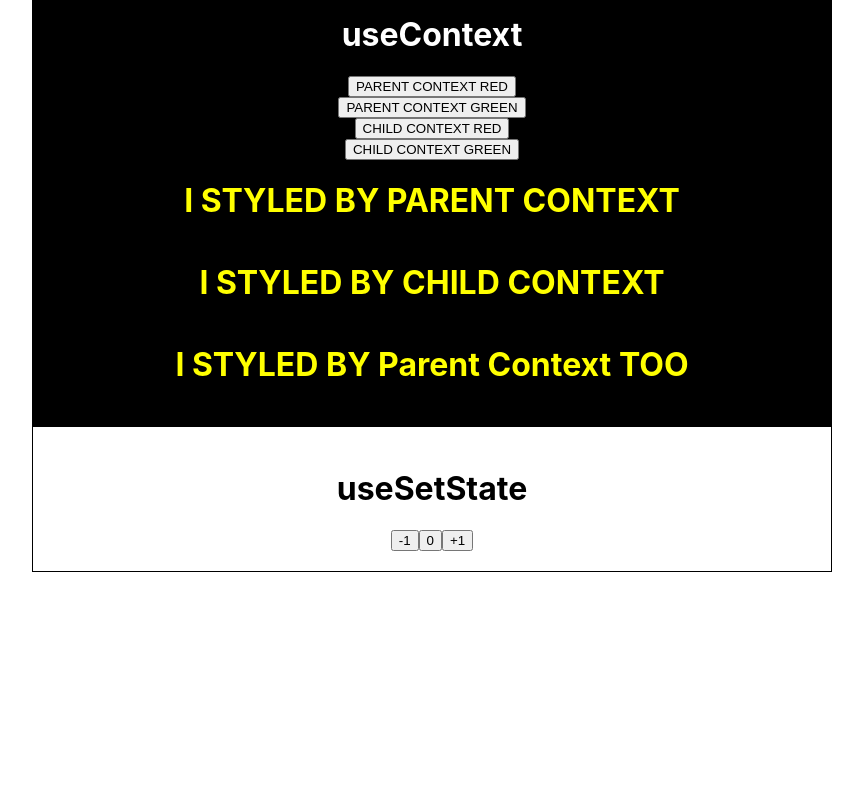
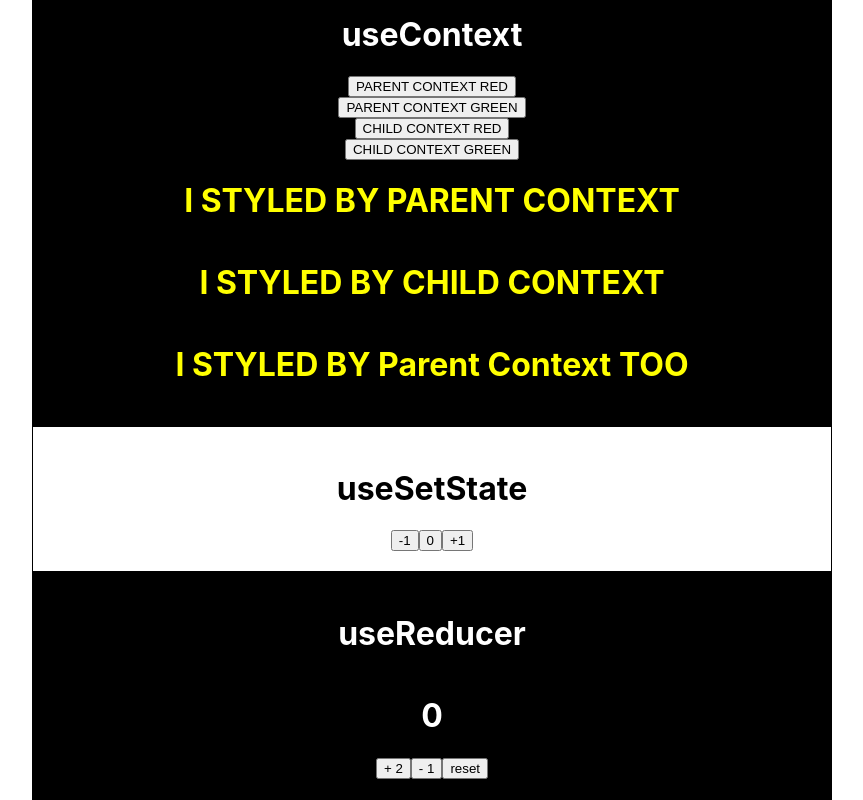
Before and after one commit to clumsyme/react-hooks-demo, a React (Create React App) app: page / in a window 1280 px wide. Shown: the part 796-1596 px from the top of the page, without its empty margins (208-1071 px from the left). Before the commit the page ends 1368 px from the top, so only its background shows below. Built offline with nearby package versions, Linux system fonts and the light colour scheme.

Commit message:
useReducer

```diff
--- a/src/App.js
+++ b/src/App.js
@@ -5,6 +5,7 @@ import {SimpleTransfer, InputTransfer} from './TransferComps'
 import UseContext from './UseContext'
 import UseSetState from './UseSetState'
 import Demo from './Demo'
+import UseReducer from './UseReducer'
 class App extends Component {
     render() {
         return (
@@ -24,6 +25,9 @@ class App extends Component {
                 <Demo title="useSetState">
                     <UseSetState />
                 </Demo>
+                <Demo title="useReducer">
+                    <UseReducer />
+                </Demo>
             </div>
         )
     }
--- /dev/null
+++ b/src/UseReducer.js
@@ -0,0 +1,56 @@
+import React, {useReducer} from 'react'
+
+const init_state = {
+    count: 0,
+}
+
+const reducer = (state=init_state, action) => {
+    switch (action.type) {
+        case 'add':
+            return {
+                count: state.count + action.n
+            }
+        case 'sub':
+            return {
+                count: state.count - action.n
+            }
+        case 'reset':
+            return init_state
+        default:
+            return state
+    }
+}
+
+
+const actions = {
+    add(n) {
+        return {
+            type: 'add',
+            n,
+        }
+    },
+    sub(n) {
+        return {
+            type: 'sub',
+            n,
+        }
+    },
+    reset() {
+        return {
+            type: 'reset'
+        }
+    }
+}
+
+export default function (props) {
+    const [state, dispatch] = useReducer(reducer, init_state)
+
+    return (
+        <div>
+            <h1>{state.count}</h1>
+            <button onClick={() => dispatch(actions.add(2))}>+ 2</button>
+            <button onClick={() => dispatch(actions.sub(1))}>- 1</button>
+            <button onClick={() => dispatch(actions.reset())}>reset</button>
+        </div>
+    )
+}
```
